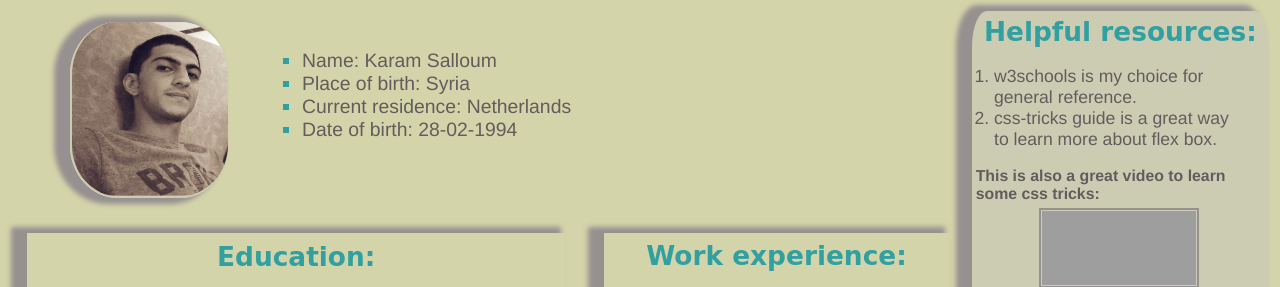
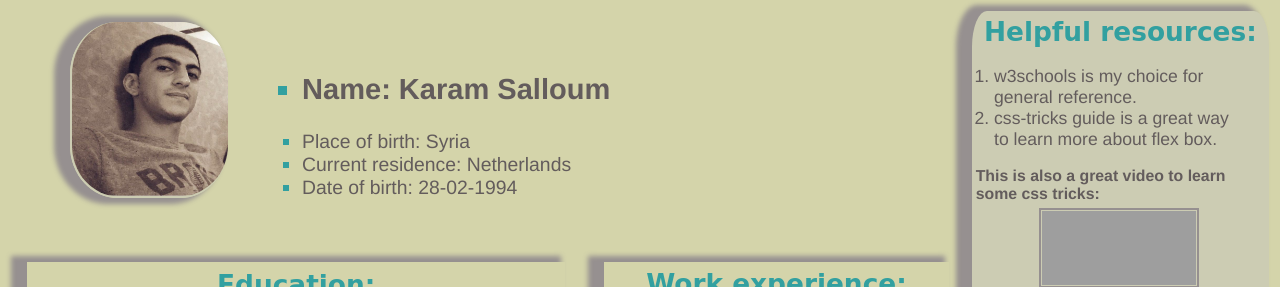
Before and after one commit to karamad10/hyf-html-css, a plain HTML site: page week1/index.html in a window 1280 px wide. Shown: the top 287 px of the page. Drawn offline with Linux system fonts and the light colour scheme; grey boxes are pictures that could not be loaded; files whose address does not match are found by name.

Commit message:
Update index.html

```diff
--- a/week1/index.html
+++ b/week1/index.html
@@ -16,7 +16,7 @@
                 <img class="img1" src="C:\Users\kekoo\Desktop\week1\Resume/images/IMG-20180330-WA0010.jpg" alt="a picture of Karam Salloum">
 
                 <ul role="banner" class="contact-details-list">
-                    <li>Name: Karam Salloum</li>
+                    <h1><li>Name: Karam Salloum</li></h1>
                     <li>Place of birth: Syria</li>
                     <li>Current residence: Netherlands</li>
                     <li>Date of birth: 28-02-1994</li>
```
